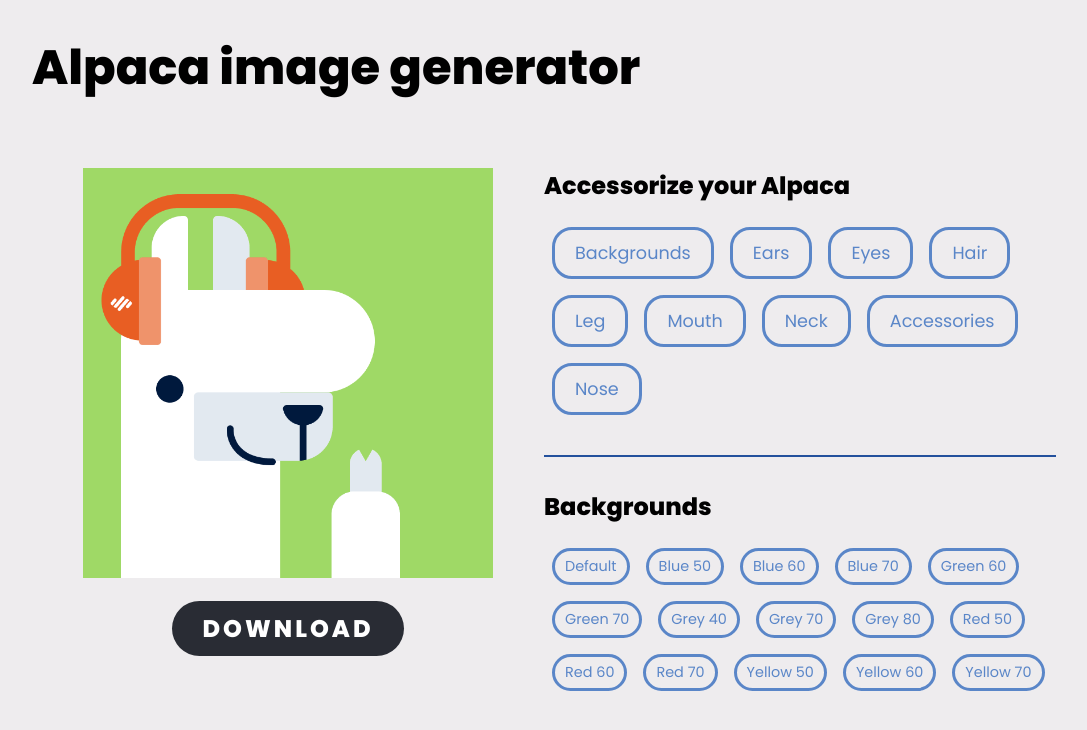
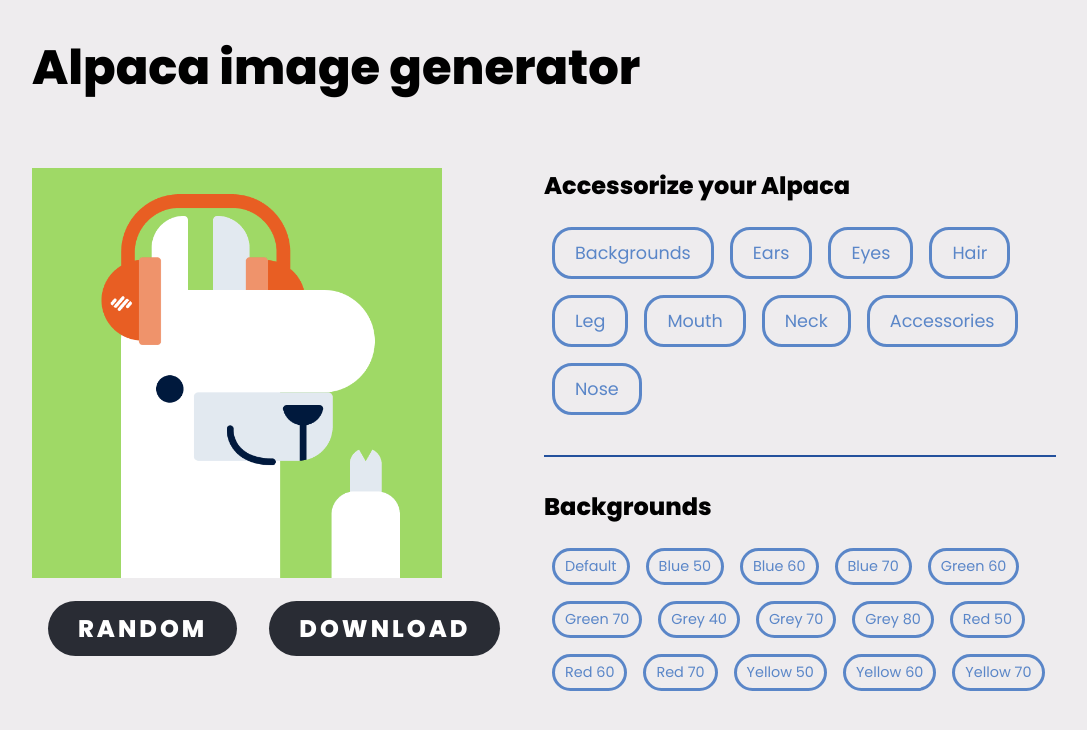
Before and after one commit to JEKO10/Alpaca-Image-Generator, a React (Create React App) app: page / in a window 1280 px wide. Shown: the top 730 px of the page, without its empty margins (96-1183 px from the left). Built offline with nearby package versions, Linux system fonts and the light colour scheme.

Commit message:
background changer

```diff
--- a/src/App.js
+++ b/src/App.js
@@ -1,14 +1,10 @@
-import Image from "./component/Image";
 import Accessories from "./component/Accessories";
 
 function App() {
   return (
     <>
       <h1 id="title">Alpaca image generator</h1>
-      <main>
-        <Image />
-        <Accessories />
-      </main>
+      <Accessories />
     </>
   );
 }
--- a/src/alpacaConfig.js
+++ b/src/alpacaConfig.js
@@ -90,21 +90,21 @@ export const alpacaConfig = [
         src: "/alpaca/backgrounds/red70.png",
       },
       {
-        id: 13,
+        id: 12,
         label: "Yellow 50",
         filename: "yellow50",
         selected: false,
         src: "/alpaca/backgrounds/yellow50.png",
       },
       {
-        id: 14,
+        id: 13,
         label: "Yellow 60",
         filename: "yellow60",
         selected: false,
         src: "/alpaca/backgrounds/yellow60.png",
       },
       {
-        id: 15,
+        id: 14,
         label: "Yellow 70",
         filename: "yellow70",
         selected: false,
--- a/src/component/Accessories.jsx
+++ b/src/component/Accessories.jsx
@@ -4,8 +4,41 @@ import { alpacaConfig } from "../alpacaConfig";
 function Accessories() {
   const [title, setTitle] = useState("Backgrounds");
   const [isActive, setIsActive] = useState(false);
+  const [background, setBackground] = useState(0);
+  const base = process.env.PUBLIC_URL;
 
   return (
+    <main>
+      <section className="image">
+        <div className="content">
+          <img
+            src={base + alpacaConfig[0].items[background].src}
+            alt="BG"
+            id="bg"
+          />
+          <img src={base + alpacaConfig[1].items[0].src} alt="ears" id="ears" />
+          <img src={base + alpacaConfig[2].items[0].src} alt="eyes" id="eyes" />
+          <img src={base + alpacaConfig[3].items[0].src} alt="hair" id="hair" />
+          <img src={base + alpacaConfig[4].items[0].src} alt="leg" id="leg" />
+          <img
+            src={base + alpacaConfig[5].items[0].src}
+            alt="mouth"
+            id="mouth"
+          />
+          <img src={base + alpacaConfig[6].items[0].src} alt="neck" id="neck" />
+          <img
+            src={base + alpacaConfig[7].items[0].src}
+            alt="accessories"
+            id="accessories"
+          />
+          <img src={base + alpacaConfig[8].items[0].src} alt="nose" id="nose" />
+        </div>
+        <div className="mechanics">
+          <button id="random">Random</button>
+          <button id="download">Download</button>
+        </div>
+      </section>
+
       <section className="accessories">
         <div>
           <h1>Accessorize your Alpaca</h1>
@@ -33,13 +66,25 @@ function Accessories() {
             {alpacaConfig.map((item) => {
               if (item.label === title) {
                 return item.items.map((part) => {
-                return <button key={part.id}>{part.label}</button>;
+                  return (
+                    <button
+                      key={part.id}
+                      id={part.id}
+                      onClick={(e) => {
+                        setBackground(e.target.id);
+                        console.log(e.target.id);
+                      }}
+                    >
+                      {part.label}
+                    </button>
+                  );
                 });
               }
             })}
           </div>
         </div>
       </section>
+    </main>
   );
 }
 
--- a/src/component/Image.jsx
+++ /dev/null
@@ -1,28 +0,0 @@
-import { alpacaConfig } from "../alpacaConfig";
-
-function Image() {
-  const base = process.env.PUBLIC_URL;
-
-  return (
-    <section className="image">
-      <div className="content">
-        <img src={base + alpacaConfig[0].items[0].src} alt="BG" id="bg" />
-        <img src={base + alpacaConfig[1].items[0].src} alt="ears" id="ears" />
-        <img src={base + alpacaConfig[2].items[0].src} alt="eyes" id="eyes" />
-        <img src={base + alpacaConfig[3].items[0].src} alt="hair" id="hair" />
-        <img src={base + alpacaConfig[4].items[0].src} alt="leg" id="leg" />
-        <img src={base + alpacaConfig[5].items[0].src} alt="mouth" id="mouth" />
-        <img src={base + alpacaConfig[6].items[0].src} alt="neck" id="neck" />
-        <img
-          src={base + alpacaConfig[7].items[0].src}
-          alt="accessories"
-          id="accessories"
-        />
-        <img src={base + alpacaConfig[8].items[0].src} alt="nose" id="nose" />
-      </div>
-      <button id="download">Download</button>
-    </section>
-  );
-}
-
-export default Image;
--- a/src/scss/_main.scss
+++ b/src/scss/_main.scss
@@ -1,11 +1,11 @@
 main {
   @include flex(space-around, flex-start);
   max-width: 80vw;
-  margin: 4rem auto 5rem;
+  margin: 4rem auto 1rem;
   font-family: $primaryFont;
 
   > section {
-    @include flex(center, center);
+    @include flex(flex-start, center);
     flex-direction: column;
     width: 50%;
     height: 100%;
@@ -58,7 +58,6 @@ main {
 
     .content {
       position: relative;
-      text-align: center;
 
       #ears,
       #eyes,
@@ -79,9 +78,14 @@ main {
       }
     }
 
-    #download {
+    .mechanics {
+      @include flex(flex-start, center);
+      width: 100%;
+
+      #download,
+      #random {
         font-family: $primaryFont;
-      margin-top: 1rem;
+        margin: 1rem;
         padding: 10px 30px;
         border-radius: 30px;
         font-size: 1.5rem;
@@ -100,6 +104,7 @@ main {
           border: 2px solid #292929;
         }
       }
+    }
 
     &.accessories {
       > div {
```
Lines whose indentation alone changed are shown as unchanged.
